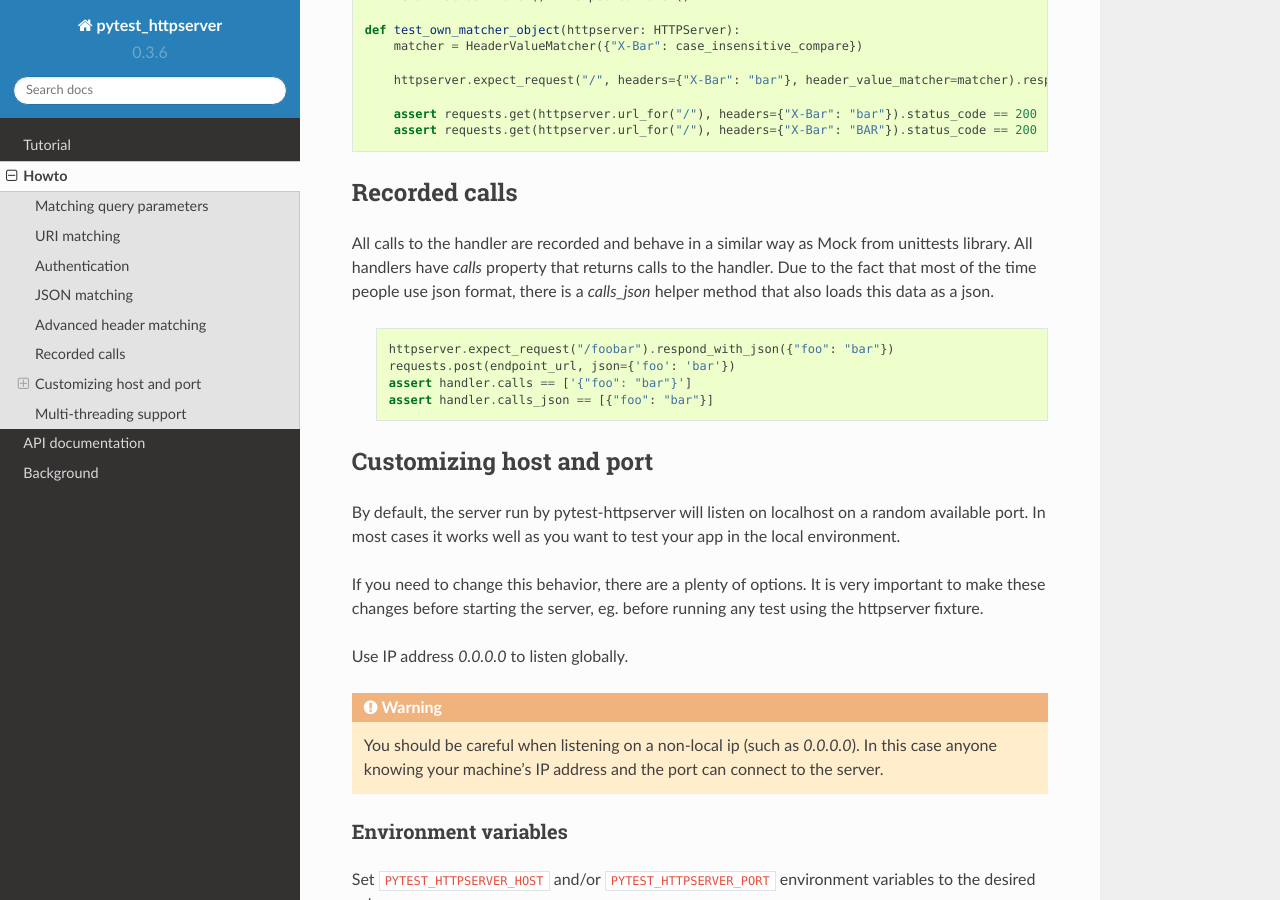
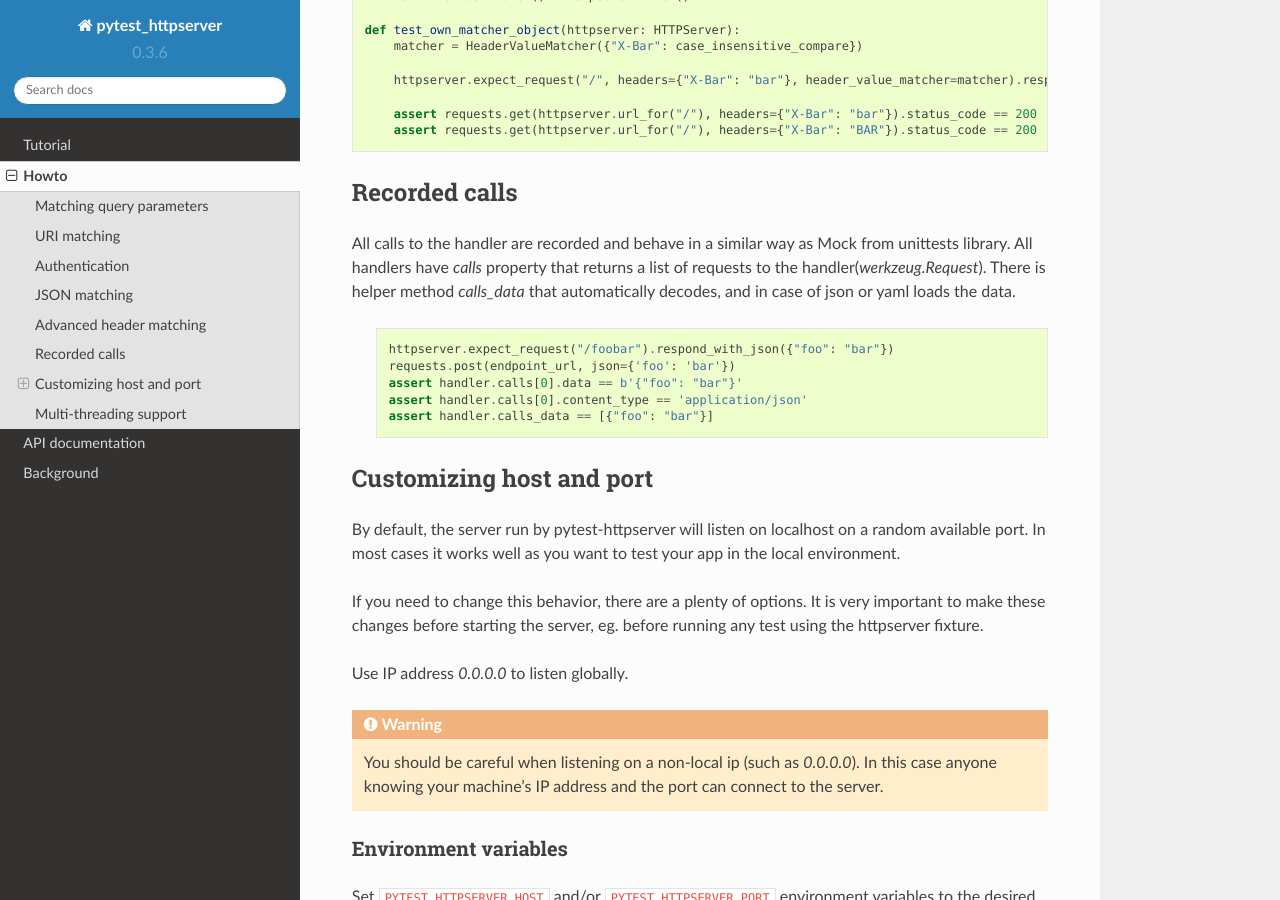
Before and after one commit to csernazs/pytest-httpserver, a Sphinx documentation site: the page built from doc/howto.rst, in a window 1280 px wide and 900 px high, scrolled down 4821 px. Built offline with Sphinx 7.4.7 and the Read the Docs theme 2.0.0, drawn with Linux system fonts in a browser that asks for light colours.

Commit message:
Update docs

```diff
--- a/doc/howto.rst
+++ b/doc/howto.rst
@@ -272,15 +272,16 @@ Recorded calls
 --------------
 
 All calls to the handler are recorded and behave in a similar way as Mock from unittests library.
-All handlers have `calls` property that returns calls to the handler. Due to the fact that most of the
-time people use json format, there is a `calls_json` helper method that also loads this data as a json.
+All handlers have `calls` property that returns a list of requests to the handler(`werkzeug.Request`).
+There is helper method `calls_data` that automatically decodes, and in case of json or yaml loads the data.
 
     .. code:: python
 
         httpserver.expect_request("/foobar").respond_with_json({"foo": "bar"})
         requests.post(endpoint_url, json={'foo': 'bar'})
-        assert handler.calls == ['{"foo": "bar"}']
-        assert handler.calls_json == [{"foo": "bar"}]
+        assert handler.calls[0].data == b'{"foo": "bar"}'
+        assert handler.calls[0].content_type == 'application/json'
+        assert handler.calls_data == [{"foo": "bar"}]
 
 
 Customizing host and port
```
Also changed, not shown: 1 other file.
